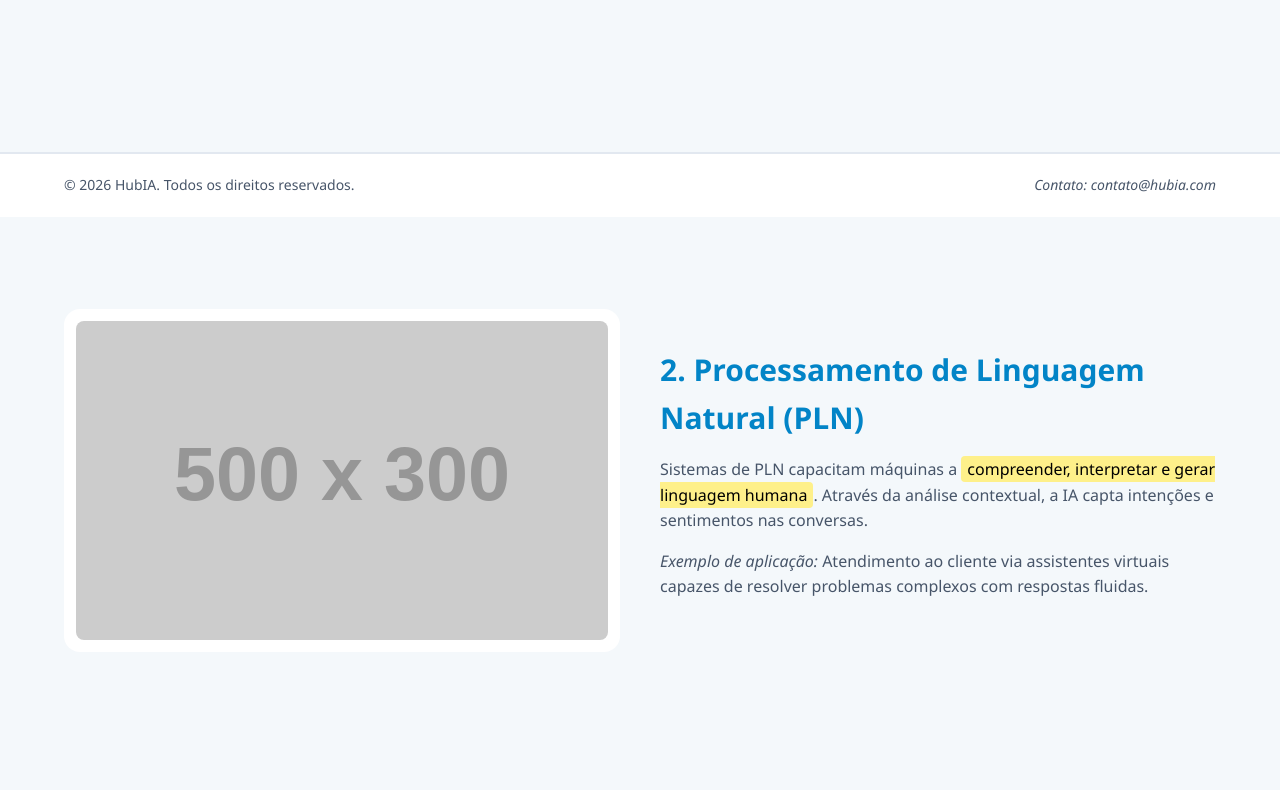
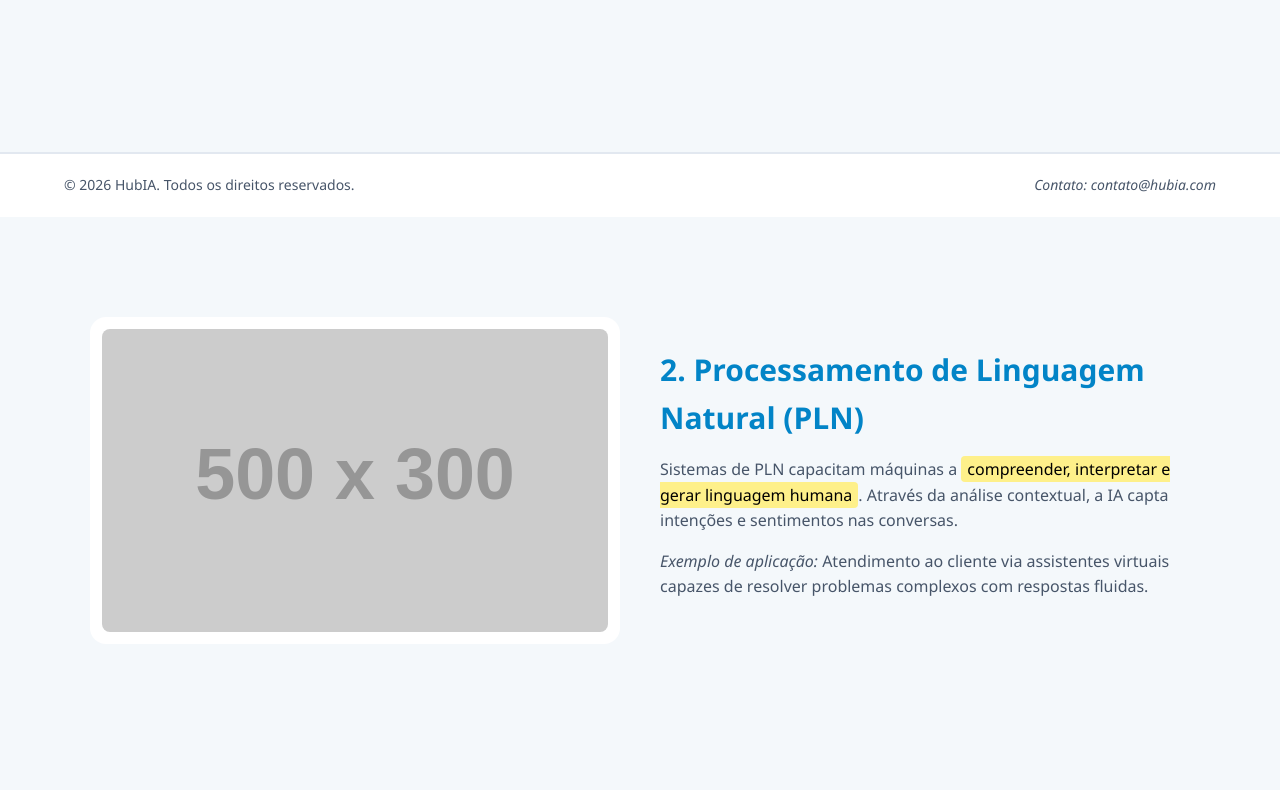
Before and after one commit to samuel-soarde/Display, a website: page hub-ia/index.html in a window 1280 px wide. Shown: the part 583-1373 px from the top of the page. Drawn offline with Linux system fonts and the light colour scheme; placeholder pictures from the web are drawn by us.

Commit message:
ADD: repsonsividade finalizada

```diff
--- a/hub-ia/css/responsive.css
+++ b/hub-ia/css/responsive.css
@@ -137,5 +137,7 @@
 
 /* Desktops (até 1024px) */
 @media (min-width: 1024px) {
-
+    .section-ia__container {
+        max-width: 1100px;
+    }
 }
```
